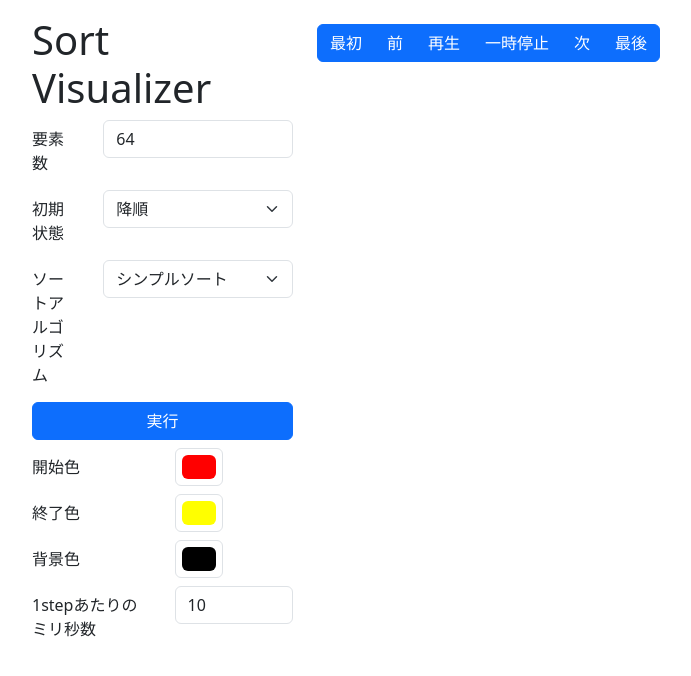
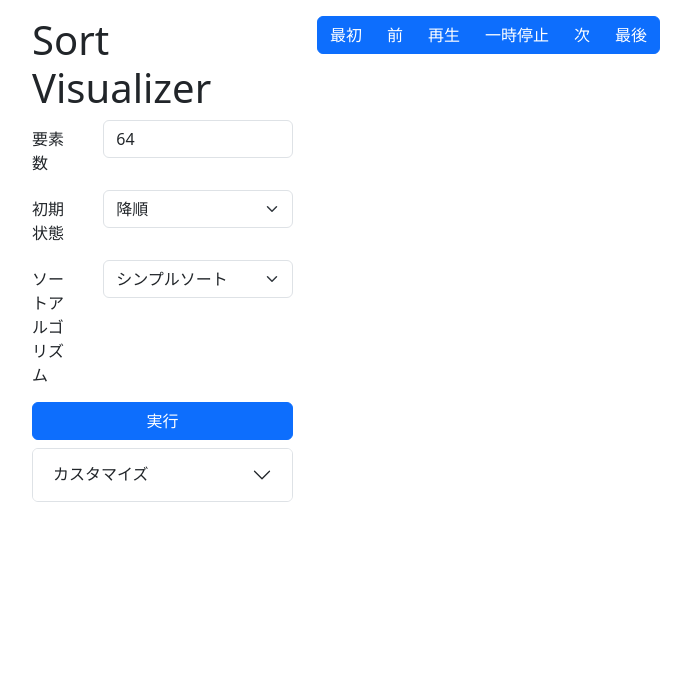
Before and after one commit to hal-shu-sato/algorithm1-2b, a Next.js app: page / in a window 1280 px wide. Shown: the top 676 px of the page, without its empty margins (50-741 px from the left). Built offline with nearby package versions, Linux system fonts and the light colour scheme.

Commit message:
improve design

```diff
--- a/src/app/main.tsx
+++ b/src/app/main.tsx
@@ -3,6 +3,7 @@
 import { useCallback, useEffect, useState } from 'react';
 
 import {
+  Accordion,
   Button,
   ButtonGroup,
   Col,
@@ -142,7 +143,7 @@ function FormRow({
   return (
     <Form.Group
       as={Row}
-      className={className ? `my-2 ${className}` : 'my-2'}
+      className={className ? `mb-2 ${className}` : 'mb-2'}
       {...props}
     >
       <Form.Label column xs={labelSpan}>
@@ -309,9 +310,13 @@ export default function Main() {
             />
             <div>{'}'}</div>
           </FormRow>
-          <div className="my-2 d-grid gap-2">
+          <div className="mb-2 d-grid gap-2">
             <Button onClick={visualize}>実行</Button>
           </div>
+          <Accordion className="mb-2">
+            <Accordion.Item eventKey="customize">
+              <Accordion.Header>カスタマイズ</Accordion.Header>
+              <Accordion.Body>
                 <FormRow label="開始色" controlId="startColor" labelSpan={6}>
                   <Form.Control
                     type="color"
@@ -357,9 +362,12 @@ export default function Main() {
                     }}
                   />
                 </FormRow>
+              </Accordion.Body>
+            </Accordion.Item>
+          </Accordion>
         </Col>
         <Col xs="12" lg="9">
-          <Row className="my-2 gx-2">
+          <Row className="mb-2 gx-2">
             <ButtonGroup as={Col} xs="auto">
               <Button key="first" onClick={() => setHistoryIndex(0)}>
                 最初
```
Lines whose indentation alone changed are shown as unchanged.
